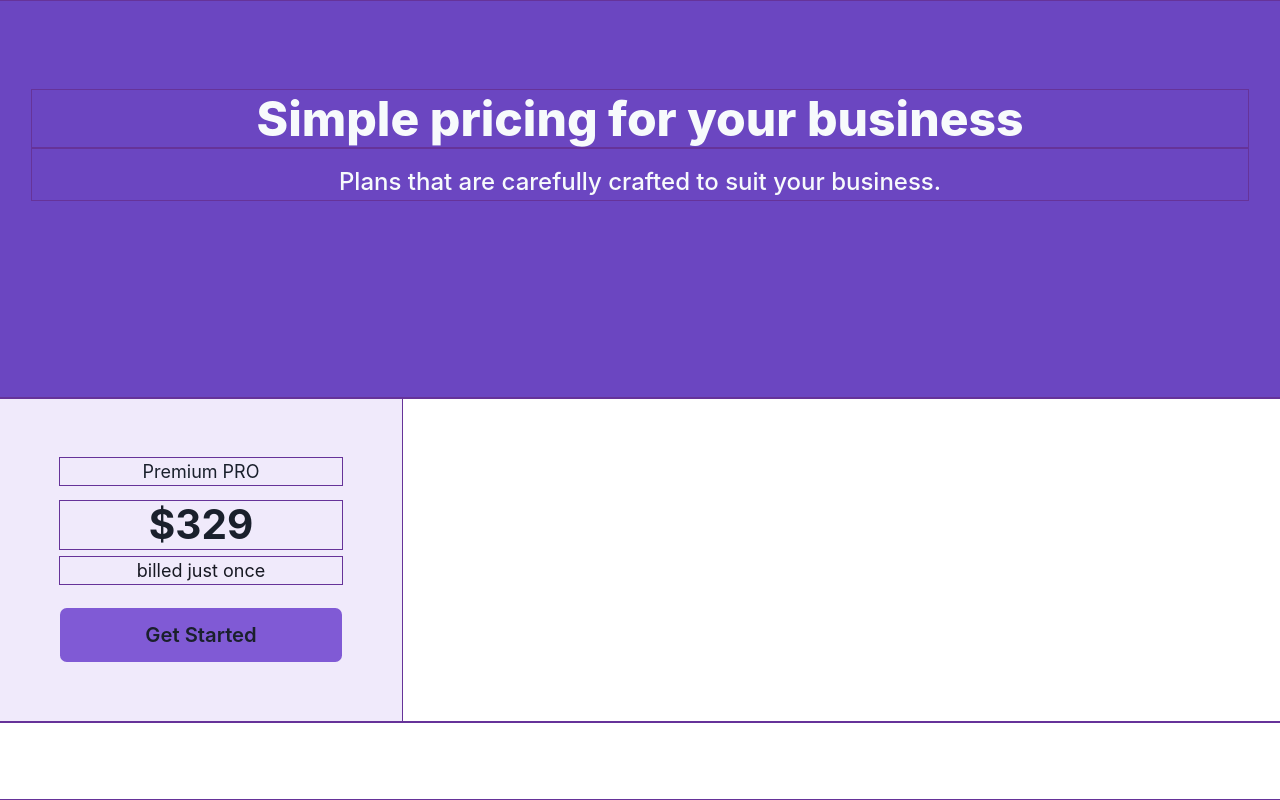
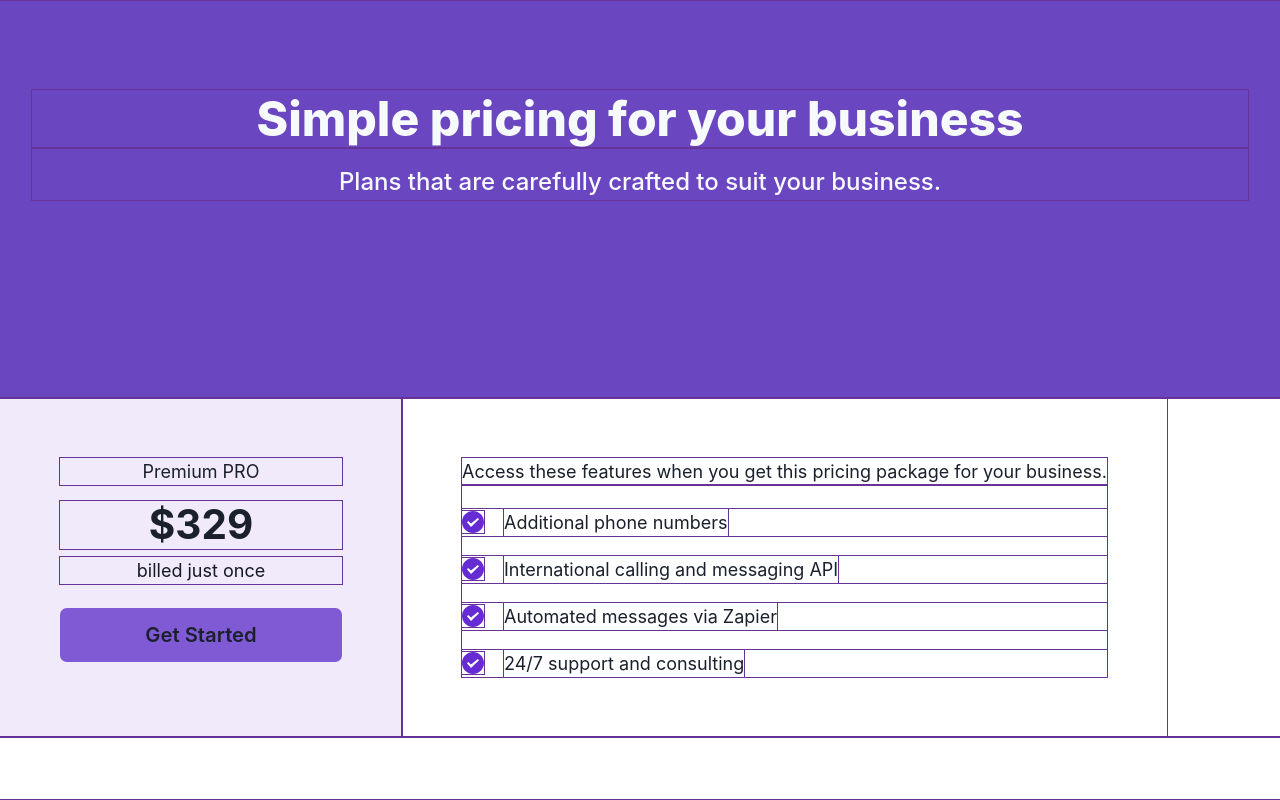
Before and after one commit to maakosu2/vita-full-chakra-ui-project, a React (Vite) app in the folder project_1/my-profile_app/: page / in a window 1280 px wide. Built offline with nearby package versions, Linux system fonts and the light colour scheme.

Commit message:
second part of the prices tag

```diff
--- /dev/null
+++ b/project_1/my-profile_app/src/Icon/icon.jsx
@@ -0,0 +1,17 @@
+import { Box } from '@chakra-ui/react'
+import React from 'react'
+
+function CheckIcon() {
+  return (
+    <Box>
+        <svg width="22" height="22" viewBox="0 0 22 22" fill="none" xmlns="http://www.w3.org/2000/svg">
+
+<path fill-rule="evenodd" clip-rule="evenodd"
+d="M11 22C17.0751 22 22 17.0751 22 11C22 4.92487 17.0751 0 11 0C4.92487 0 0 4.92487 0 11C0 17.0751 4.92487 22 11 22ZM6.2 10.0857L5 11.3714L9 16L17 8.28571L15.8 7L9 12.4L6.2 10.0857Z" fill="#652CD3"/>
+</svg>
+
+    </Box>
+  )
+}
+
+export default CheckIcon
--- a/project_1/my-profile_app/src/components/Header.jsx
+++ b/project_1/my-profile_app/src/components/Header.jsx
@@ -12,7 +12,7 @@ function Header() {
             <h1>nav title</h1>
         </div>
         <div className="nav-linkstate">
-            <ul className='container'>
+            <ul className='container nav-list'>
                 <li><a href="">Home</a></li>
                 <li><a href="">About</a></li>
                 <li><a href="">Projects</a></li>
--- a/project_1/my-profile_app/src/components/Pricing.jsx
+++ b/project_1/my-profile_app/src/components/Pricing.jsx
@@ -1,6 +1,19 @@
-import { Box, Button, Flex, Heading, Text } from '@chakra-ui/react'
-import React from 'react'
+import { Box, Button, Flex, Heading, HStack, Text,Icon, Stack } from '@chakra-ui/react'
+import React, { Children } from 'react'
+import CheckIcon from '../Icon/icon'
 
+
+
+
+const ListItem=(props) =>{
+  const {children,...rest}=props
+  return (
+   <HStack as="li" spacing="20px" {...rest}>
+  <Icon as={CheckIcon} w="22px" h="22px"/>
+  <Text>{children}</Text>
+   </HStack>
+  )
+}
 
 
 export default function Pricing() {
@@ -13,16 +26,19 @@ export default function Pricing() {
             <Text color="#171923" font-size="18px" font-weight="500" mt="8px">billed just once</Text>
             <Button bg="#805AD5" border-radius="8px" size="lg" width="282px" mt="24px">Get Started</Button>
         </Box>
+        <Box fontSize="18px" p="60px">
+          <Text>Access these features when you get this pricing package for your business.</Text>
+        <Stack as="ul" spacing="20px" pt="24px">
+        <ListItem>Additional phone numbers</ListItem>
+        <ListItem>International calling and messaging API</ListItem>
+
+        <ListItem>Automated messages via Zapier</ListItem>
+        <ListItem>24/7 support and consulting</ListItem>
+        </Stack>
+
+        </Box>
+
     </Flex>
     </Box>
   )
 }
-/*
-<Flex>
-    <Box as="section" w="240px">
-        <Text font-weight="800" font-size="24px">Premium PRO</Text>
-        <Headings as="h3" font-size="60px">$329</Headings>
-        <Text  color="#171923" font-size="18px" font-weight="500">billed just once</Text>
-        <Button >Get Started</Button>
-    </Box>
-    </Flex> */
--- a/project_1/my-profile_app/src/index.css
+++ b/project_1/my-profile_app/src/index.css
@@ -21,7 +21,7 @@ img{
 
 
 }
-ul >li {
+.nav-list >li {
   list-style: none;
   margin-inline: 7px;
   margin-right: 0;
```
